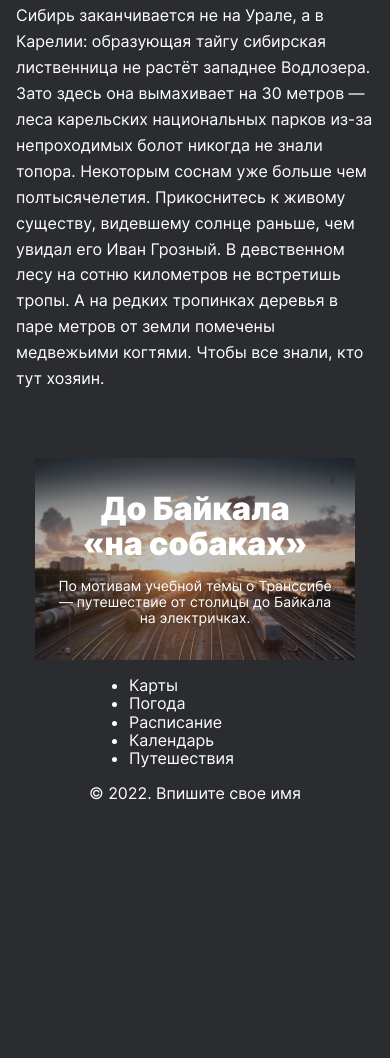
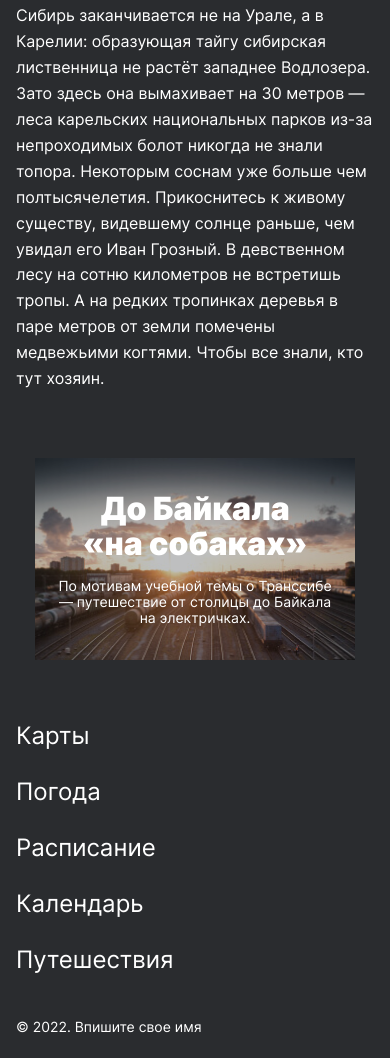
Before and after one commit to sergasent/russian-travel, a plain HTML site: page index.html in a window 390 px wide. Shown: the part 8517-9575 px from the top of the page. Before the commit the page ends 9335 px from the top, so only its background shows below. Drawn offline with Linux system fonts and the light colour scheme.

Commit message:
Project is done

```diff
--- /dev/null
+++ b/blocks/footer/__copyright/footer__copyright.css
@@ -0,0 +1,14 @@
+.footer__copyright {
+  margin: 0;
+
+  font-weight: 400;
+  font-size: 14px;
+  line-height: 1.14;
+}
+
+
+@media screen and (max-width: 767px) {
+  .footer__copyright {
+    line-height: 1;
+  }
+}
--- /dev/null
+++ b/blocks/footer/__link/footer__link.css
@@ -0,0 +1,19 @@
+.footer__link {
+  font-weight: 400;
+  font-size: 16px;
+  line-height: 1.125;
+  text-decoration: none;
+}
+
+.footer__link:link,
+.footer__link:visited {
+  color: #FFFFFF;
+}
+
+
+@media screen and (max-width: 767px) {
+  .footer__link {
+    font-size: 24px;
+    line-height: 1;
+  }
+}
--- /dev/null
+++ b/blocks/footer/__links/footer__links.css
@@ -0,0 +1,25 @@
+.footer__links {
+  margin: 0;
+  padding: 0;
+
+  display: flex;
+
+  list-style-type: none;
+}
+
+.footer__links > :not(:last-child) {
+  padding-right: 18px;
+  box-sizing: border-box;
+}
+
+@media screen and (max-width: 767px) {
+  .footer__links {
+    padding-bottom: 48px;
+
+    flex-direction: column;
+  }
+
+  .footer__links > :not(:last-child) {
+    padding-bottom: 32px;
+  }
+}
--- /dev/null
+++ b/blocks/footer/footer.css
@@ -0,0 +1,25 @@
+.footer {
+  width: 100%;
+  max-width: 1280px;
+  padding: 92px 48px 24px;
+
+  display: flex;
+  justify-content: space-between;
+
+  box-sizing: border-box;
+}
+
+
+@media screen and (max-width: 1023px) {
+  .footer {
+    padding: 88px 24px 24px;
+  }
+}
+
+@media screen and (max-width: 767px) {
+  .footer {
+    padding: 64px 0 24px 16px;
+
+    flex-direction: column;
+  }
+}
--- a/blocks/page/__link/page__link.css
+++ b/blocks/page/__link/page__link.css
@@ -1,10 +1,5 @@
 .page__link {
   transition: opacity 0.2s ease;
-}
-
-.cover__link:link,
-.cover__link:visited {
-  color: #FFFFFF;
 }
 
 .page__link:hover {
--- a/index.html
+++ b/index.html
@@ -177,11 +177,11 @@
     <footer class="footer">
       <nav>
         <ul class="footer__links">
-          <li class="footer__link">Карты</li>
-          <li class="footer__link">Погода</li>
-          <li class="footer__link">Расписание</li>
-          <li class="footer__link">Календарь</li>
-          <li class="footer__link">Путешествия</li>
+          <li><a class="footer__link page__link" href="https://yandex.ru/maps" target="_blank" rel="noopener">Карты</a></li>
+          <li><a class="footer__link page__link" href="https://yandex.ru/pogoda" target="_blank" rel="noopener">Погода</a></li>
+          <li><a class="footer__link page__link" href="https://rasp.yandex.ru" target="_blank" rel="noopener">Расписание</a></li>
+          <li><a class="footer__link page__link" href="https://calendar.yandex.ru" target="_blank" rel="noopener">Календарь</a></li>
+          <li><a class="footer__link page__link" href="https://travel.yandex.ru" target="_blank" rel="noopener">Путешествия</a></li>
         </ul>
       </nav>
 
--- a/pages/index.css
+++ b/pages/index.css
@@ -69,3 +69,10 @@
 @import url('../blocks/cover/__link/cover__link.css');
 @import url('../blocks/cover/__title/cover__title.css');
 @import url('../blocks/cover/__subtitle/cover__subtitle.css');
+
+
+/*  footer  */
+@import url('../blocks/footer/footer.css');
+@import url('../blocks/footer/__links/footer__links.css');
+@import url('../blocks/footer/__link/footer__link.css');
+@import url('../blocks/footer/__copyright/footer__copyright.css');
```
